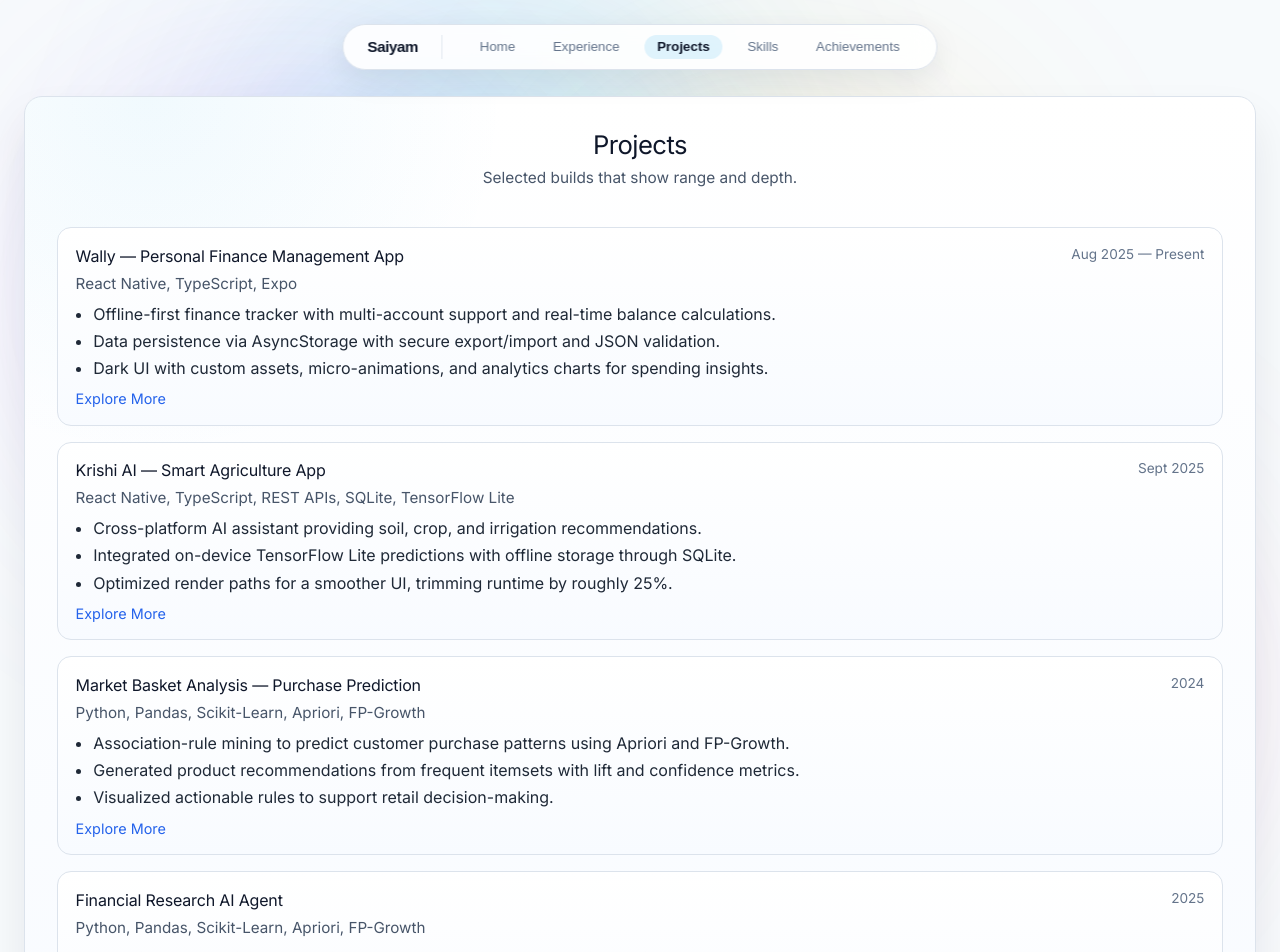
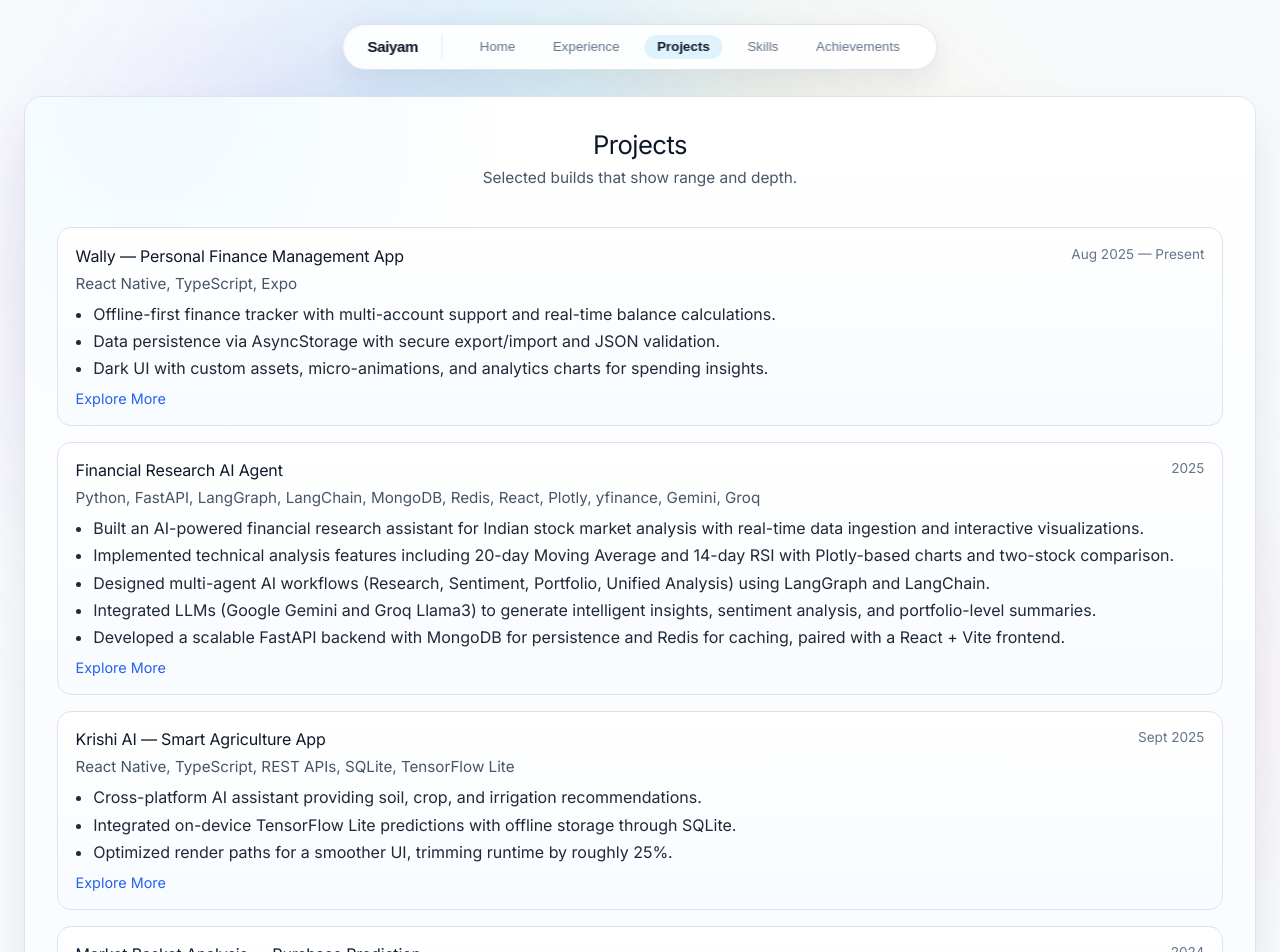
Before and after one commit to SaiyamJn/Portfolio_Resume, a React (Vite) app: page /projects in a window 1280 px wide. Shown: the top 952 px of the page. Built offline with nearby package versions, Linux system fonts and the light colour scheme.

Commit message:
Configure GitHub Pages deployment

```diff
--- a/src/pages/Experience.tsx
+++ b/src/pages/Experience.tsx
@@ -2,7 +2,7 @@ import { useNavigate } from 'react-router-dom';
 import ResumeSection from '../components/ResumeSection';
 import AnimatedBlobBackground from '../components/AnimatedBlobBackground';
 import TopNav from '../components/TopNav';
-import capablAssistantshipCert from '../../assets/Certificates/Capabl Assistantship.png';
+import capablAssistantshipCert from '../../Assets/Certificates/Capabl Assistantship.png';
 
 type Experience = {
   company: string;
--- a/src/pages/Projects.tsx
+++ b/src/pages/Projects.tsx
@@ -31,6 +31,19 @@ const Projects = () => {
       ]
     },
     {
+      name: 'Financial Research AI Agent',
+      date: '2025',
+      stack: 'Python, FastAPI, LangGraph, LangChain, MongoDB, Redis, React, Plotly, yfinance, Gemini, Groq',
+      link: 'https://github.com/SaiyamJn/Financial-Research-Agent',
+      bullets: [
+        'Built an AI-powered financial research assistant for Indian stock market analysis with real-time data ingestion and interactive visualizations.',
+        'Implemented technical analysis features including 20-day Moving Average and 14-day RSI with Plotly-based charts and two-stock comparison.',
+        'Designed multi-agent AI workflows (Research, Sentiment, Portfolio, Unified Analysis) using LangGraph and LangChain.',
+        'Integrated LLMs (Google Gemini and Groq Llama3) to generate intelligent insights, sentiment analysis, and portfolio-level summaries.',
+        'Developed a scalable FastAPI backend with MongoDB for persistence and Redis for caching, paired with a React + Vite frontend.'
+      ]
+    },
+    {
       name: 'Krishi AI — Smart Agriculture App',
       date: 'Sept 2025',
       stack: 'React Native, TypeScript, REST APIs, SQLite, TensorFlow Lite',
@@ -44,17 +57,6 @@ const Projects = () => {
     {
       name: 'Market Basket Analysis — Purchase Prediction',
       date: '2024',
-      stack: 'Python, Pandas, Scikit-Learn, Apriori, FP-Growth',
-      link: 'https://github.com/SaiyamJn/Association-Rule-Mining.git',
-      bullets: [
-        'Association-rule mining to predict customer purchase patterns using Apriori and FP-Growth.',
-        'Generated product recommendations from frequent itemsets with lift and confidence metrics.',
-        'Visualized actionable rules to support retail decision-making.'
-      ]
-    },
-    {
-      name: 'Financial Research AI Agent',
-      date: '2025',
       stack: 'Python, Pandas, Scikit-Learn, Apriori, FP-Growth',
       link: 'https://github.com/SaiyamJn/Association-Rule-Mining.git',
       bullets: [
```
Also changed, not shown: 15 other files (tests, documents, lock files or other folders).
